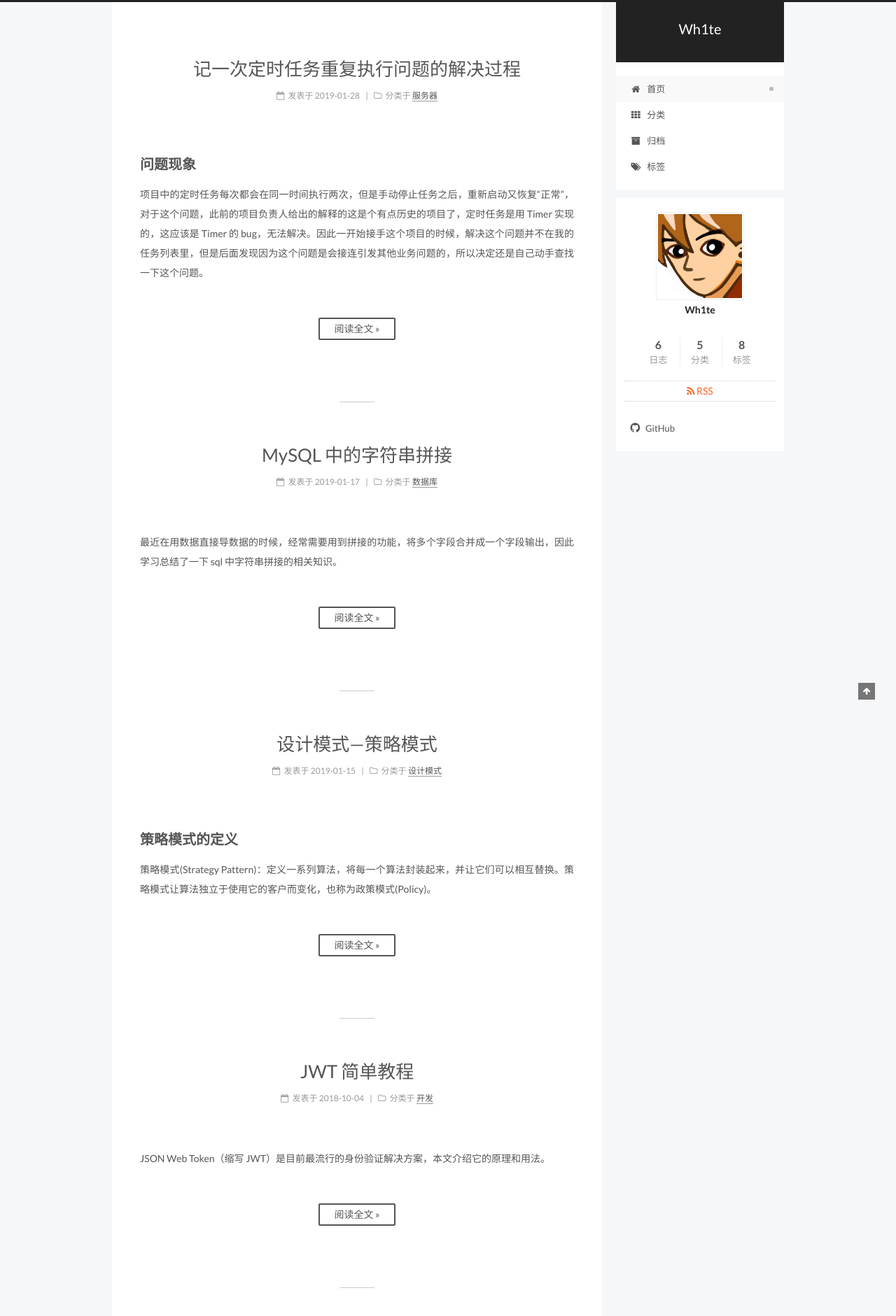
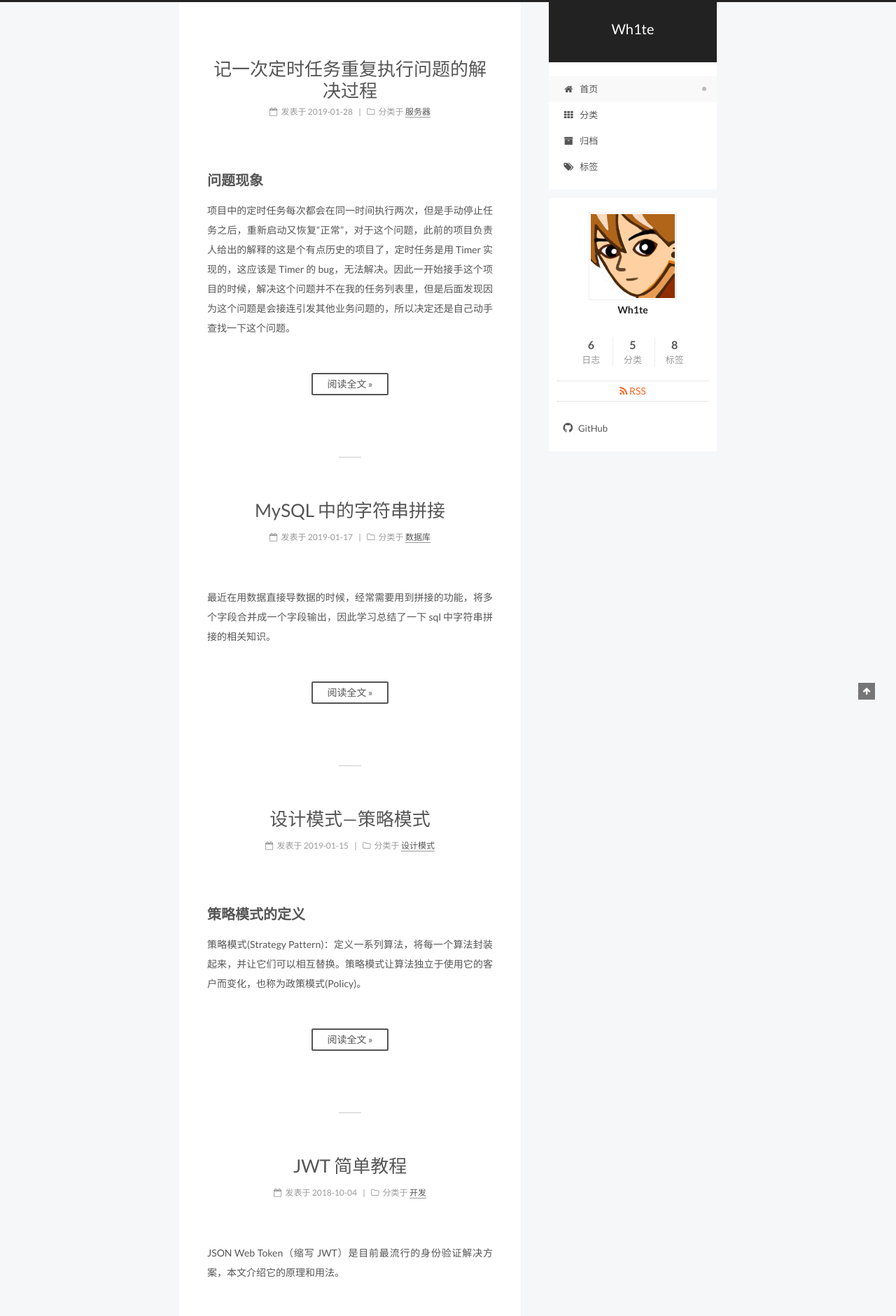
Before and after one commit to WhiteDG/whitedg.github.io.bak, a Jekyll site: the page built from index.html, in a window 1280 px wide. Shown: the top 1881 px of the page at 70% size. Built offline with Jekyll 4.4.1, drawn with Linux system fonts in a browser that asks for light colours; the list of posts is cut into pages by our own code.

Commit message:
修改 Pisces 主题的页面样式

```diff
--- a/_sass/_schemes/Pisces/_layout.scss
+++ b/_sass/_schemes/Pisces/_layout.scss
@@ -1,7 +1,7 @@
 .header {
   position: relative;
   margin: 0 auto;
-  width: $main-desktop;
+  width: 60%;//$main-desktop;
 
   @include tablet() {
     width: auto;
@@ -47,7 +47,7 @@
 }
 
 .container .main-inner {
-  width: $main-desktop;
+  width: 60%;//$main-desktop;
 
   @include tablet() {
     width: auto;
@@ -61,7 +61,7 @@
   float: right;
   box-sizing: border-box;
   padding: $content-desktop-padding;
-  width: $content-desktop;
+  width: calc(100% - 280px); //$content-desktop;
   background: white;
   min-height: 700px;
   box-shadow: $box-shadow-inner;
```
